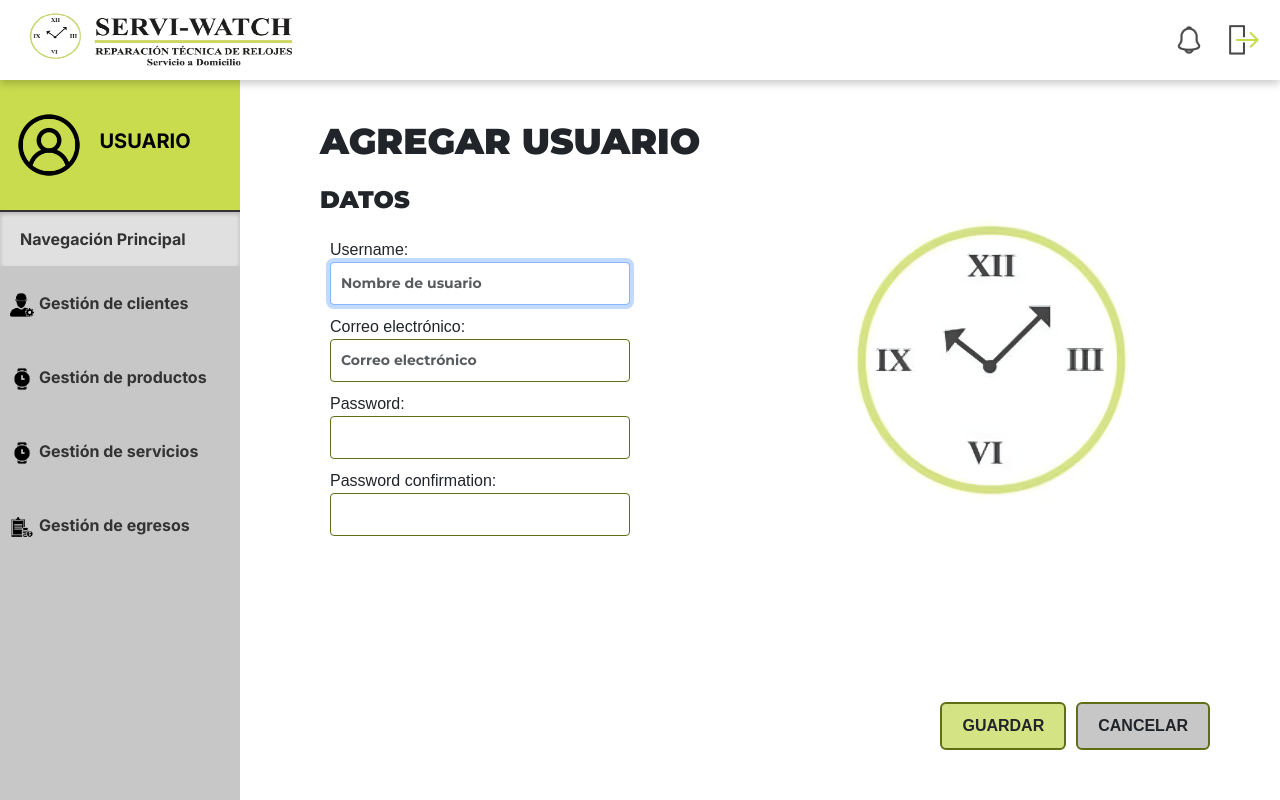
After one commit to cordorat/Serviwatch, a Django app: page /usuarios/agregar/ in a window 1280 px wide. The commit adds this page. Run offline with Django 5.2, Linux system fonts and the light colour scheme.

Commit message:
formulario de agregar usuario

```diff
--- /dev/null
+++ b/core/forms/usuario_form.py
@@ -0,0 +1,31 @@
+from django import forms
+from django.contrib.auth.forms import UserCreationForm
+from django.contrib.auth.models import User
+
+class FormularioRegistroUsuario(UserCreationForm):
+    email = forms.EmailField(
+        required=True,
+        label='Correo electrónico',
+        widget=forms.EmailInput(attrs={
+            'class': 'form-control',
+            'placeholder': 'Correo electrónico'
+        })
+    )
+
+    class Meta:
+        model = User
+        fields = ("username", "email", "password1", "password2")
+        widgets = {
+            'username': forms.TextInput(attrs={
+                'class': 'form-control',
+                'placeholder': 'Nombre de usuario'
+            }),
+            'password1': forms.PasswordInput(attrs={
+                'class': 'form-control',
+                'placeholder': 'Contraseña'
+            }),
+            'password2': forms.PasswordInput(attrs={
+                'class': 'form-control',
+                'placeholder': 'Confirmar contraseña'
+            }),
+        }
--- a/core/static/css/formularios.css
+++ b/core/static/css/formularios.css
@@ -6,7 +6,7 @@
     position: relative;
     align-items: flex-start;
     min-height: 500px;
-  }
+}
 
 form {
   display: flex;
--- a/core/static/css/styles.css
+++ b/core/static/css/styles.css
@@ -90,12 +90,12 @@ body {
 }
 
 .user-info.active{
-  width: 240px;
-  border-radius: 5px;
+  display: flex;
+  align-items: center;
+  width: 100%;
+  padding: 40px;
   background-color: #C9DC4E;
-  position: absolute;
-  padding: 0;
-  box-shadow: 0 4px 8px rgba(0, 0, 0, 0.2);
+  border-bottom: 2px solid #333;
 }
 
 .user-info h2 {
--- a/core/static/css/ventana.css
+++ b/core/static/css/ventana.css
@@ -18,9 +18,17 @@
     height: 50%;
     border-bottom: none;
     padding-top: 80px;
-
 }
 
+.modal-title {
+    font-family: "Monserrat", sans-serif;
+    font-size: 36px;
+    color: #000000;
+    font-weight: 900;
+    padding: 10px;
+    justify-content: center;
+    align-items: center;
+}
 .btn-cerrar {
     background-color: #D4E484;
     border: 2px solid #626E15;
@@ -49,13 +57,3 @@
     align-items: center;
     justify-content: center;;
 }
-
-h5 {
-    font-family: "Monserrat", sans-serif;
-    font-size: 36px;
-    color: #000000;
-    font-weight: 900;
-    padding: 10px;
-    justify-content: center;
-    align-items: center;
-}
--- a/core/templates/base.html
+++ b/core/templates/base.html
@@ -14,6 +14,7 @@
   <!--CSS creados-->
   <link rel="stylesheet" href="{% static 'css/styles.css' %}">
   <link rel="stylesheet" href="{% static 'css/formularios.css' %}">
+  <link rel="stylesheet" href="{% static 'css/ventana.css' %}">
 </head>
 <body>
   <!-- Barra superior -->
--- /dev/null
+++ b/core/templates/usuario/usuario_form.html
@@ -0,0 +1,65 @@
+{% extends 'base.html' %}
+
+{% load static %}
+{% block title %}Agregar Cliente{% endblock %}
+
+{% block content %}
+  <h2 class="titulo">AGREGAR USUARIO</h2>
+  <h4>DATOS</h4>
+
+  <div>
+    <div class="left-column">
+    <form method="POST" class="custom-form" id="usuarioForm">
+        {% csrf_token %}
+
+    <div class="form-group">
+        {{ form.username.label_tag }}
+        {{ form.username }}
+        {% if form.username.errors %}
+            <div class="form-error">{{ form.username.errors.0 }}</div>
+        {% endif %}
+    </div>
+
+    <div class="form-group">
+        {{ form.email.label_tag }}
+        {{ form.email }}
+        {% if form.email.errors %}
+            <div class="form-error">{{ form.email.errors.0 }}</div>
+        {% endif %}
+    </div>
+
+    <div class="form-group">
+        {{ form.password1.label_tag }}
+        {{ form.password1 }}
+        {% if form.password1.errors %}
+            <div class="form-error">{{ form.password1.errors.0 }}</div>
+        {% endif %}
+    </div>
+
+    <div class="form-group">
+        {{ form.password2.label_tag }}
+        {{ form.password2 }}
+        {% if form.password2.errors %}
+            <div class="form-error">{{ form.password2.errors.0 }}</div>
+        {% endif %}
+    </div>
+
+    <div class="form-buttons">
+        <button class="btn save" type="submit">GUARDAR</button>
+        <a href="{% url 'cliente_list' %}">
+          <button type="button" class="btn cancel">CANCELAR</button>
+        </a>
+
+    </div>
+
+    </form>
+   </div>
+
+    <div class="right-column">
+      <img src="{% static 'images/reloj-pagina.png' %}" alt="reloj" class="reloj-img">
+    </div>
+
+  </div>
+
+
+{% endblock %}
--- a/core/urls/__init__.py
+++ b/core/urls/__init__.py
@@ -4,4 +4,5 @@ urlpatterns = [
     path('', include('core.urls.cliente_urls')),
     path('', include('core.urls.reparacion_urls')),
     path('', include('core.urls.empleado_urls')),
+    path('', include('core.urls.usuario_urls')),
 ]
--- /dev/null
+++ b/core/views/Usuario/usuario_view.py
@@ -0,0 +1,28 @@
+from django.shortcuts import render, redirect
+from django.contrib import messages
+from django.contrib.auth import login
+from django.contrib.auth.models import User
+from django.db import IntegrityError
+from core.forms.usuario_form import FormularioRegistroUsuario
+
+def usuario_list_view(request):
+    return render(request, "usuario/usuario_list.html")
+
+
+def usuario_create_view(request):
+    if request.method == 'GET':
+        return render(request, 'usuario/usuario_form.html', {
+            'form': FormularioRegistroUsuario()
+        })
+    else:
+        form = FormularioRegistroUsuario(request.POST)
+        if form.is_valid():
+            try:
+                user = form.save()
+                login(request, user)
+                return redirect('usuario_create')
+            except IntegrityError:
+                form.add_error('username', 'El nombre de usuario ya existe')
+    return render(request, 'usuario/usuario_form.html', {
+        'form': form
+    })
```
Also changed, not shown: core/urls/usuario_urls.py (added, +7 -0 lines), core/templates/usuario/usuario_create.html (deleted), db.sqlite3.
